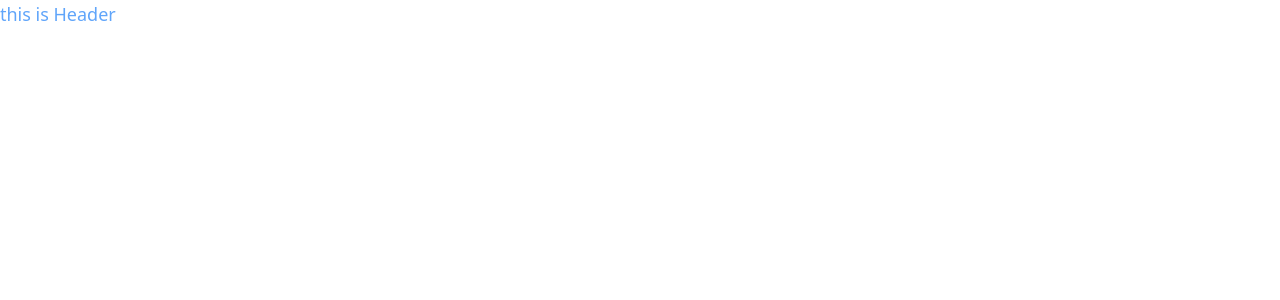
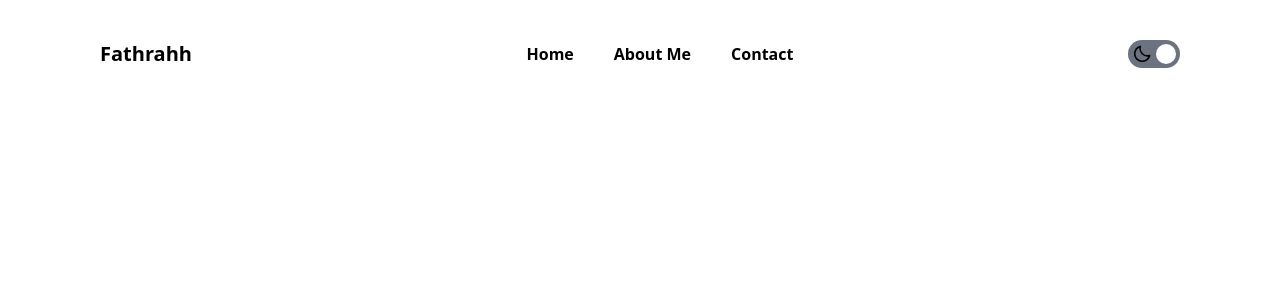
Before and after one commit to fathrahh/my-portfolio-tsx, a React (Create React App) app: page / in a window 1280 px wide. Shown: the top 300 px of the page. Built offline with nearby package versions, Linux system fonts and the light colour scheme.

Commit message:
[ADD] Toggle Theme Mode useContext

```diff
--- a/package.json
+++ b/package.json
@@ -11,8 +11,10 @@
     "@types/react": "^18.0.0",
     "@types/react-dom": "^18.0.0",
     "eslint": "^8.15.0",
+    "framer-motion": "^6.3.3",
     "react": "^18.1.0",
     "react-dom": "^18.1.0",
+    "react-icons": "^4.3.1",
     "react-scripts": "5.0.1",
     "typescript": "^4.4.2",
     "web-vitals": "^2.1.0"
--- a/src/App.tsx
+++ b/src/App.tsx
@@ -1,9 +1,17 @@
-import React from 'react';
-import Navbar from './components/Navbar';
+import React from 'react'
+import Navbar from './components/Navbar'
+import Main from './components/Main'
+import { useTheme } from './context';
+
 
 function App() {
+  const { state } = useTheme()
+
   return (
-    <Navbar />
+    <div className={`${state.theme === "LIGHT" ? "bg-white" : "bg-black"} h-screen`}>
+      <Navbar />
+      <Main />
+    </div>
   );
 }
 
--- /dev/null
+++ b/src/components/Main.tsx
@@ -0,0 +1,11 @@
+import React from 'react'
+
+const Main = () =>{
+  return (
+    <div className='text-white container mx-auto'>
+        <h1 className='text-2xl font-bold'>Hello</h1>
+    </div>
+  )
+}
+
+export default Main
--- /dev/null
+++ b/src/components/NavList.tsx
@@ -0,0 +1,23 @@
+import * as React from 'react'
+import { useTheme } from '../context';
+import { THEME_LIGHT } from './../const/action';
+
+interface Props {
+    text : string;
+    className? : string;
+}
+
+const NavList : React.FC<Props> = ({text, className = ""}) => {
+  const { state } = useTheme()
+  const { theme } = state
+  const colorTheme = theme === THEME_LIGHT ? "text-black after:bg-black " : "text-white/60 after:bg-[#F5EDED] hover:text-[#F5EDED]"
+
+  return (
+    <li
+      className={`${className} ${colorTheme} cursor-pointer relative after:left-1/2 after:-translate-x-1/2 after:absolute after:block after:mt-1 after:origin-center after:content-[''] after:w-0 after:h-1 after:rounded-lg hover:after:w-[calc(100%_-_10px)] after:transition-all after:duration-300 transition-colors duration-300`}>
+        {text}
+    </li>
+  )
+}
+
+export default NavList
--- a/src/components/Navbar.tsx
+++ b/src/components/Navbar.tsx
@@ -1,9 +1,31 @@
-import React, { FC } from 'react';
+import * as React from 'react'
 
-const Navbar : FC = () => {
+import { useTheme } from '../context'
+import { THEME_LIGHT } from './../const/action';
+
+import NavList from './NavList'
+import ThemeToggle from './ThemeToggle'
+
+const Navbar = () => {
+    // const [settingActive, setSettingActive] = useState(false)
+    const { state } = useTheme()
+    const { theme } = state
+
     return(
-        <nav className="text-lg text-blue-400">
-            this is Header
+        <nav className="py-10">
+            <div className='container mx-auto'>
+                <div className="flex justify-between items-center">
+                    <h1 className={`text-xl font-bold ${theme=== THEME_LIGHT ? "text-black" : "text-white"}`}>Fathrahh</h1>
+                    <ul className="lg:flex space-x-10 text-md font-semibold items-center hidden">
+                        <NavList text="Home"/>
+                        <NavList text="About Me"/>
+                        <NavList text="Contact"/>
+                    </ul>
+                    <div className='hidden lg:inline'>
+                        <ThemeToggle/>
+                    </div>
+                </div>
+            </div>
         </nav>
     )
 }
--- /dev/null
+++ b/src/components/ThemeToggle.tsx
@@ -0,0 +1,23 @@
+import * as React from 'react'
+import { BiMoon, BiSun } from 'react-icons/bi'
+
+import { useTheme } from '../context'
+import { THEME_LIGHT } from '../const/action'
+
+function ThemeToggle () {
+    const { state , dispatch } = useTheme()
+    const { theme } = state
+
+    return (
+            <div
+                className="bg-gray-500 rounded-full p-1 flex gap-1 relative group cursor-pointer"
+                onClick={()=> dispatch(theme)}>
+                <div
+                    className={`${theme === THEME_LIGHT ? "translate-x-6" : "translate-x-0"} transition-transform duration-300 absolute w-5 h-5 bg-white rounded-full group-hover:shadow-all group-hover:shadow-cyan-300`}></div>
+                <BiMoon className='w-5 h-5'/>
+                <BiSun className='w-5 h-5'/>
+            </div>
+    )
+}
+
+export default ThemeToggle
--- /dev/null
+++ b/src/const/action.js
@@ -0,0 +1,2 @@
+export const THEME_LIGHT = "LIGHT"
+export const THEME_DARK = "DARK"
--- /dev/null
+++ b/src/context.tsx
@@ -0,0 +1,41 @@
+import * as React from 'react'
+import { THEME_LIGHT, THEME_DARK } from './const/action';
+
+type State = {theme: string}
+type Dispatch = (action: string) => void
+type ThemeProviderProps = {children : React.ReactNode}
+
+const initialState : State = {
+    theme : "LIGHT"
+}
+
+const ThemeContext = React.createContext<{state: State, dispatch: Dispatch} | undefined >(undefined)
+
+function themeReducer(state : State ,action : string) : State{
+    switch(action){
+        case THEME_DARK:
+            return { theme : "LIGHT"}
+        case THEME_LIGHT:
+            return { theme : "DARK"}
+        default :
+            return state
+    }
+}
+
+function ThemeProvider({children} : ThemeProviderProps){
+    const [ state, dispatch ] = React.useReducer(themeReducer,initialState)
+
+    const value = { state, dispatch }
+
+    return <ThemeContext.Provider value={value}>{children}</ThemeContext.Provider>
+}
+
+function useTheme(){
+    const context = React.useContext(ThemeContext)
+    if(context === undefined){
+        throw new Error('useTheme must be used within a ThemeProvider')
+    }
+    return context
+}
+
+export { ThemeProvider, useTheme }
--- a/src/index.css
+++ b/src/index.css
@@ -1,3 +1,7 @@
 @tailwind base;
 @tailwind components;
 @tailwind utilities;
+
+html{
+    scroll-behavior: smooth;
+}
--- a/src/index.tsx
+++ b/src/index.tsx
@@ -3,13 +3,17 @@ import ReactDOM from 'react-dom/client';
 import './index.css';
 import App from './App';
 import reportWebVitals from './reportWebVitals';
+import { ThemeProvider } from './context';
+
 
 const root = ReactDOM.createRoot(
   document.getElementById('root') as HTMLElement
 );
 root.render(
   <React.StrictMode>
-    <App />
+    <ThemeProvider>
+      <App />
+    </ThemeProvider>
   </React.StrictMode>
 );
 
--- a/tailwind.config.js
+++ b/tailwind.config.js
@@ -3,7 +3,28 @@ module.exports = {
     "./src/**/*.{js,jsx,ts,tsx}",
   ],
   theme: {
-    extend: {},
+    container: {
+      center: true,
+      screens: {
+        sm: '600px',
+        md: '728px',
+        lg: '984px',
+        xl: '1240px',
+        '2xl': '1496px',
+      },
+      padding: {
+        DEFAULT: '1rem',
+        sm: '2rem',
+        lg: '4rem',
+        xl: '5rem',
+        '2xl': '6rem',
+      }
+    },
+    extend: {
+      boxShadow: {
+        'all' : '0 0px 15px 2px'
+      }
+    },
   },
   plugins: [],
 }
```
Also changed, not shown: 2 other files (tests, documents, lock files or other folders).
